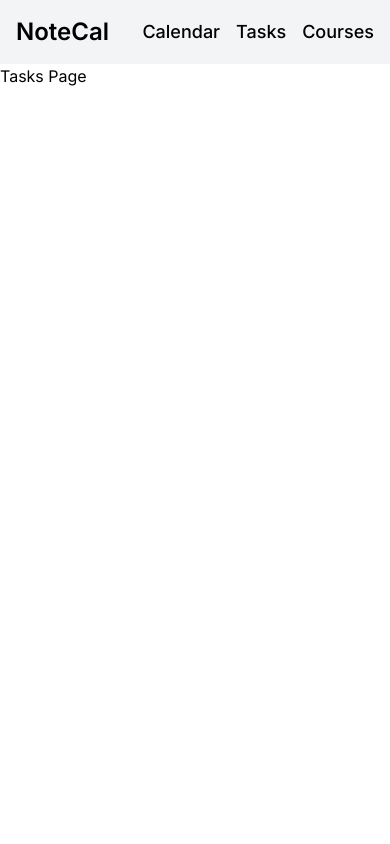
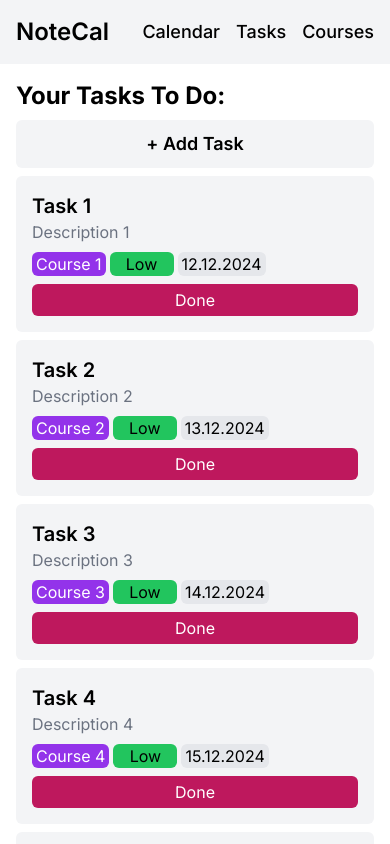
Before and after one commit to mateuszmanczak04/notecal, a Next.js app: page /tasks in a window 390 px wide. Shown: the top 844 px of the page. Built offline with nearby package versions, Linux system fonts and the light colour scheme.

Commit message:
create mobile prototype of tasks page

```diff
--- a/src/app/tasks/page.tsx
+++ b/src/app/tasks/page.tsx
@@ -1,5 +1,95 @@
+const Task = ({
+	title,
+	description,
+	course,
+	priority,
+	date,
+}: {
+	title: string;
+	description: string;
+	course: string;
+	priority: number;
+	date: string;
+}) => {
+	return (
+		<div className='p-4 rounded-md bg-gray-100'>
+			<p className='text-xl font-semibold'>{title}</p>
+			<p className='text-gray-500'>{description}</p>
+			<div className='flex gap-1 mt-2'>
+				<p className='bg-purple-600 text-white rounded-md min-w-16 px-1 text-center h-6 leading-6'>
+					{course}
+				</p>
+				<p className='bg-green-500 rounded-md min-w-16 px-1 text-center h-6 leading-6'>
+					Low
+				</p>
+				<p className='bg-gray-200 rounded-md min-w-16 px-1 text-center h-6 leading-6'>
+					{date}
+				</p>
+			</div>
+			<button className='h-8 w-full mt-2 bg-pink-700 text-white rounded-md'>
+				Done
+			</button>
+		</div>
+	);
+};
+
+const TASKS = [
+	{
+		id: 1,
+		title: 'Task 1',
+		description: 'Description 1',
+		course: 'Course 1',
+		priority: 1,
+		date: '12.12.2024',
+	},
+	{
+		id: 2,
+		title: 'Task 2',
+		description: 'Description 2',
+		course: 'Course 2',
+		priority: 2,
+		date: '13.12.2024',
+	},
+	{
+		id: 3,
+		title: 'Task 3',
+		description: 'Description 3',
+		course: 'Course 3',
+		priority: 3,
+		date: '14.12.2024',
+	},
+	{
+		id: 4,
+		title: 'Task 4',
+		description: 'Description 4',
+		course: 'Course 4',
+		priority: 4,
+		date: '15.12.2024',
+	},
+	{
+		id: 5,
+		title: 'Task 5',
+		description: 'Description 5',
+		course: 'Course 5',
+		priority: 5,
+		date: '16.12.2024',
+	},
+];
+
 const page = () => {
-	return <div>Tasks Page</div>;
+	return (
+		<div className='p-4'>
+			<h1 className='text-2xl font-bold'>Your Tasks To Do:</h1>
+			<div className='flex flex-col gap-2 mt-2'>
+				<button className='bg-gray-100 hover:bg-gray-200 w-full h-12 grid place-content-center font-semibold text-lg rounded-md'>
+					+ Add Task
+				</button>
+				{TASKS.map(task => (
+					<Task key={task.id} {...task} />
+				))}
+			</div>
+		</div>
+	);
 };
 
 export default page;
```
